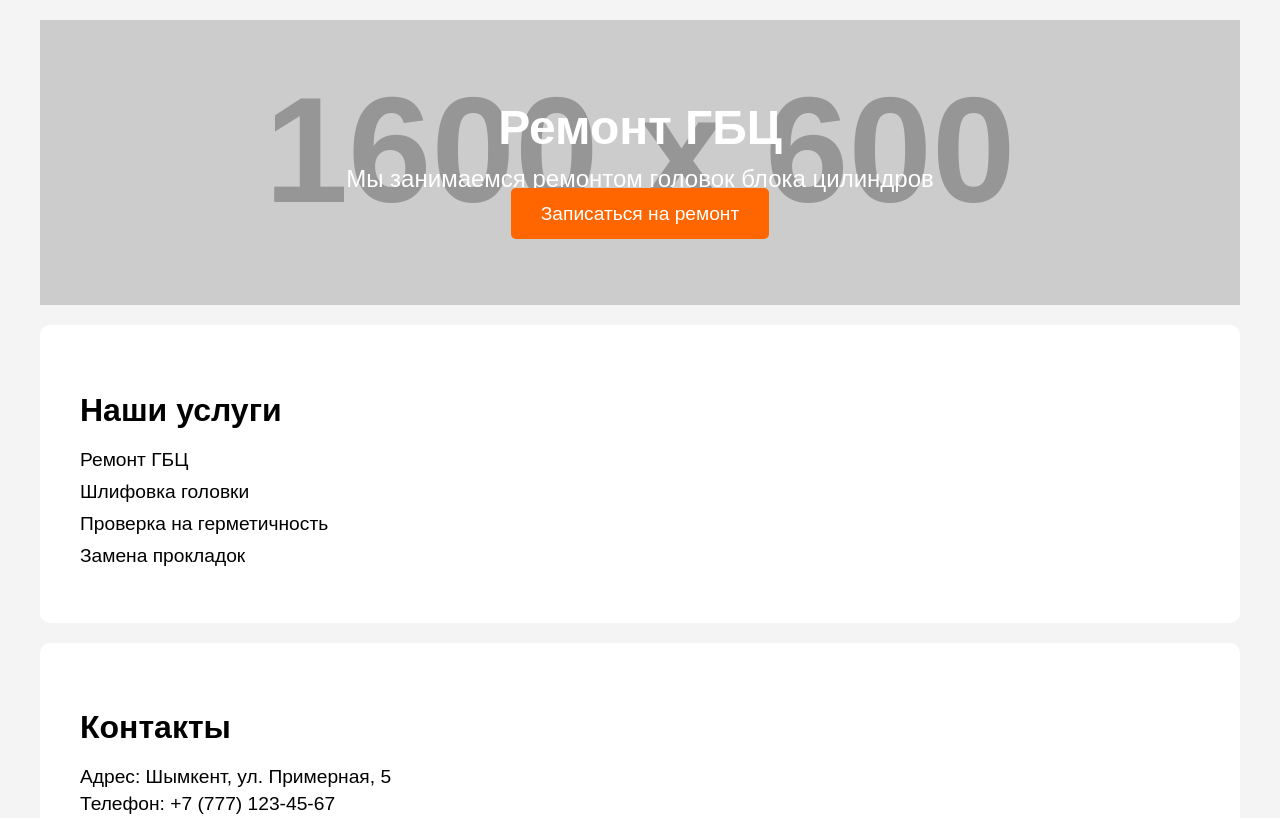
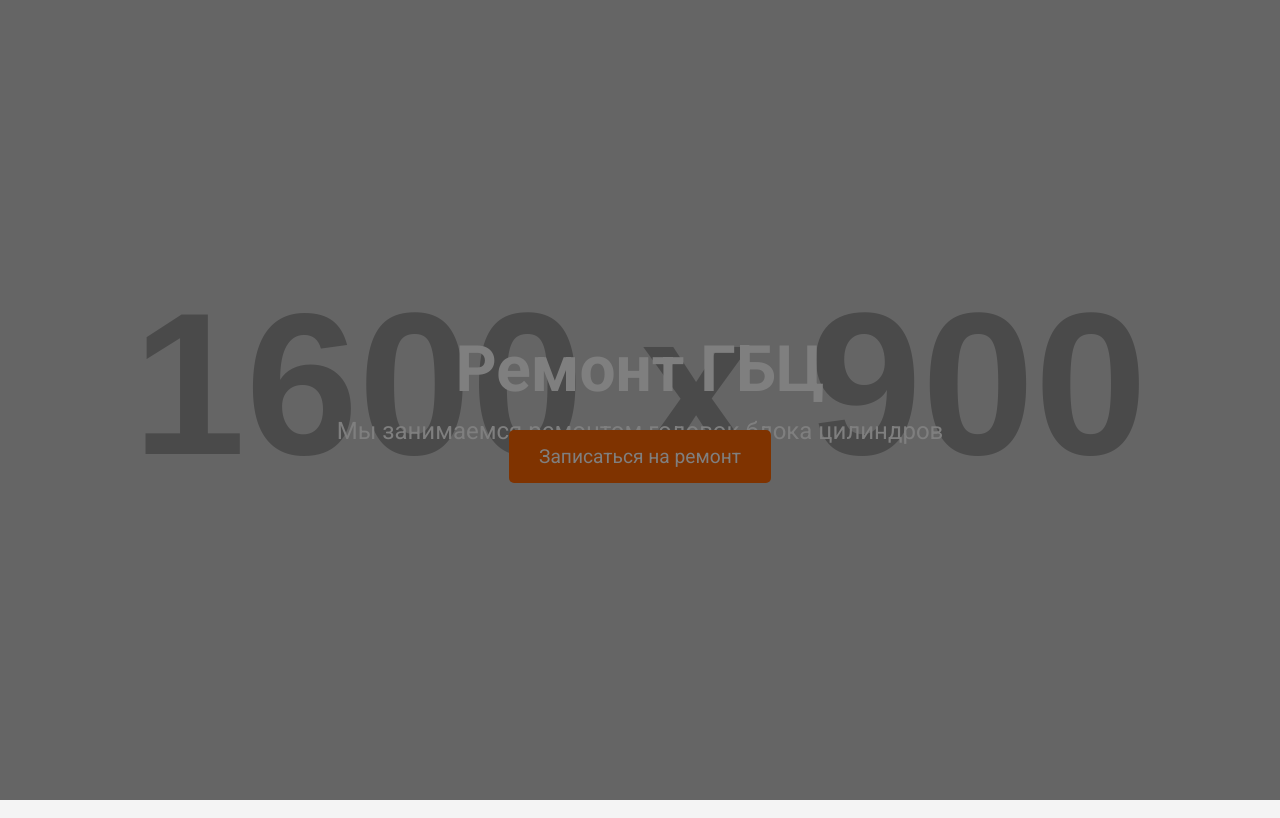
Before and after one commit to steek-netrunner/my-site, a plain HTML site: page index.html in a window 1280 px wide. Shown: the top 818 px of the page. Drawn offline with Linux system fonts and the light colour scheme; placeholder pictures from the web are drawn by us.

Commit message:
Add files via upload

```diff
--- a/index.html
+++ b/index.html
@@ -4,16 +4,20 @@
     <meta charset="UTF-8">
     <meta name="viewport" content="width=device-width, initial-scale=1.0">
     <title>Ремонт ГБЦ</title>
+    <link href="https://fonts.googleapis.com/css2?family=Roboto:wght@400;700&display=swap" rel="stylesheet"> <!-- Добавлен шрифт -->
     <link rel="stylesheet" href="style.css">
 </head>
 <body>
+    <header id="hero">
+        <div class="overlay"></div> <!-- Добавим наложение для улучшения видимости текста -->
         <div class="container">
-        <header id="hero">
             <h1>Ремонт ГБЦ</h1>
             <p>Мы занимаемся ремонтом головок блока цилиндров</p>
             <a href="#contact" class="btn">Записаться на ремонт</a>
+        </div>
     </header>
     <section id="services">
+        <div class="container">
             <h2>Наши услуги</h2>
             <ul>
                 <li>Ремонт ГБЦ</li>
@@ -21,12 +25,14 @@
                 <li>Проверка на герметичность</li>
                 <li>Замена прокладок</li>
             </ul>
+        </div>
     </section>
     <section id="contact">
+        <div class="container">
             <h2>Контакты</h2>
             <p>Адрес: Шымкент, ул. Примерная, 5</p>
             <p>Телефон: +7 (777) 123-45-67</p>
+        </div>
     </section>
-    </div>
 </body>
 </html>
--- a/style.css
+++ b/style.css
@@ -1,33 +1,55 @@
 /* Общие стили */
 body {
-    font-family: Arial, sans-serif;
+    font-family: 'Roboto', sans-serif;
     margin: 0;
     padding: 0;
     background-color: #f4f4f4;
 }
 
 .container {
+    width: 100%;
     max-width: 1200px;
     margin: 0 auto;
     padding: 20px;
 }
 
+h1, h2, p {
+    margin: 0;
+    padding: 0;
+}
+
 /* Стили для хедера с фоном */
 #hero {
-    background: url('https://via.placeholder.com/1600x600/FF6600/FFFFFF?text=ГБЦ+Ремонт') no-repeat center center/cover;
-    color: #fff;
-    padding: 80px 0;
+    position: relative;
+    background: url('https://via.placeholder.com/1600x900/FF6600/FFFFFF?text=ГБЦ+Ремонт') no-repeat center center/cover;
+    height: 100vh; /* На весь экран */
+    display: flex;
+    justify-content: center;
+    align-items: center;
+    color: white;
     text-align: center;
 }
 
+#hero .overlay {
+    position: absolute;
+    top: 0;
+    left: 0;
+    width: 100%;
+    height: 100%;
+    background: rgba(0, 0, 0, 0.5); /* Темный налет для улучшения видимости текста */
+}
+
 #hero h1 {
-    font-size: 3em;
-    margin: 0;
+    font-size: 4em;
+    color: #fff;
+    z-index: 1;
 }
 
 #hero p {
     font-size: 1.5em;
-    margin: 10px 0;
+    color: #fff;
+    margin-top: 10px;
+    z-index: 1;
 }
 
 .btn {
@@ -38,6 +60,7 @@ body {
     text-decoration: none;
     border-radius: 5px;
     margin-top: 20px;
+    z-index: 1;
 }
 
 /* Стили для секции услуг */
@@ -45,11 +68,10 @@ body {
     background-color: #fff;
     padding: 40px;
     margin-top: 20px;
-    border-radius: 10px;
 }
 
 #services h2 {
-    font-size: 2em;
+    font-size: 2.5em;
     margin-bottom: 20px;
 }
 
@@ -59,7 +81,7 @@ body {
 }
 
 #services li {
-    font-size: 1.2em;
+    font-size: 1.5em;
     margin-bottom: 10px;
 }
 
@@ -68,19 +90,20 @@ body {
     background-color: #fff;
     padding: 40px;
     margin-top: 20px;
-    border-radius: 10px;
 }
 
 #contact h2 {
-    font-size: 2em;
+    font-size: 2.5em;
     margin-bottom: 20px;
 }
 
 #contact p {
-    font-size: 1.2em;
+    font-size: 1.5em;
     margin: 5px 0;
 }
 
 }
 
 }
+
+}
```
Lines whose indentation alone changed are shown as unchanged.
